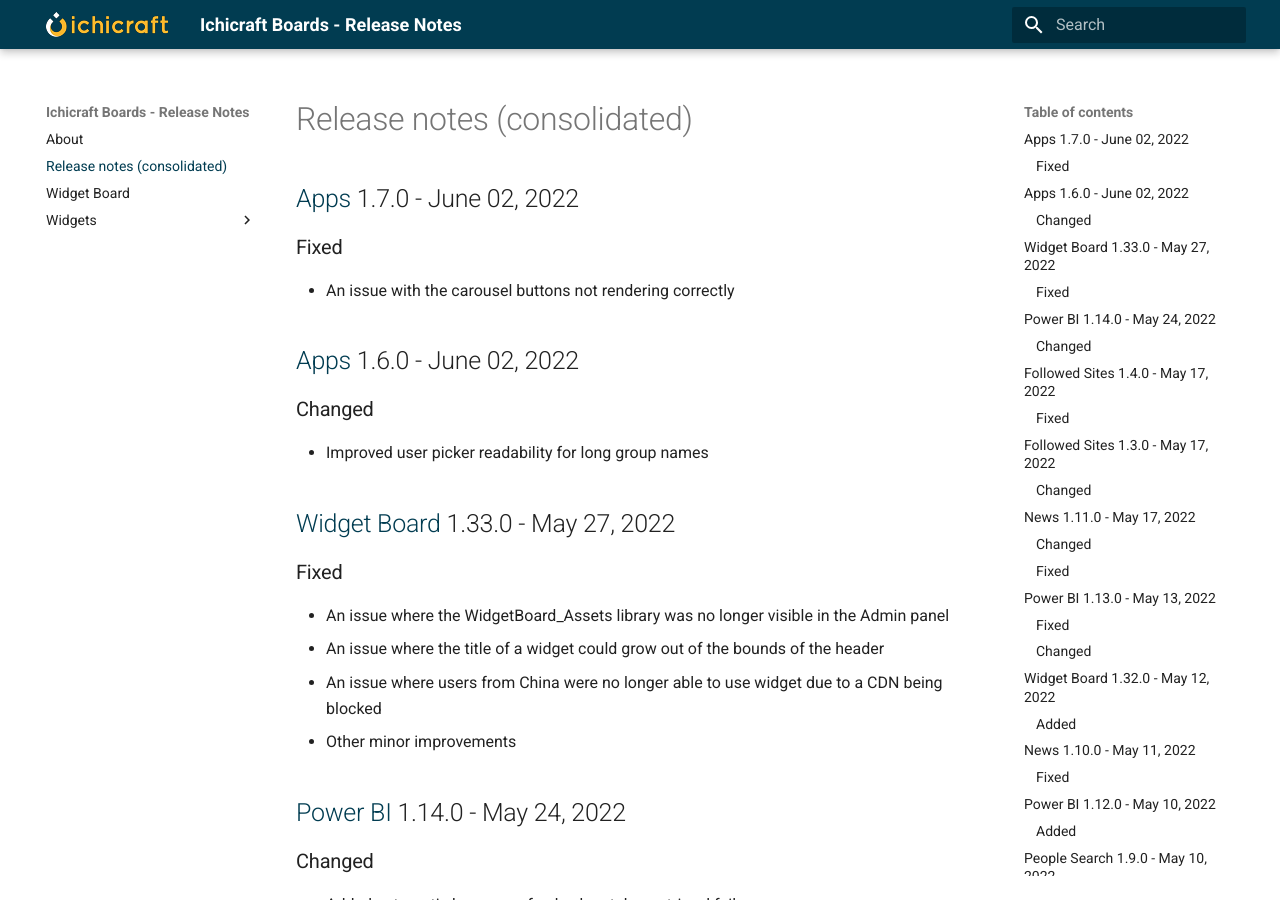
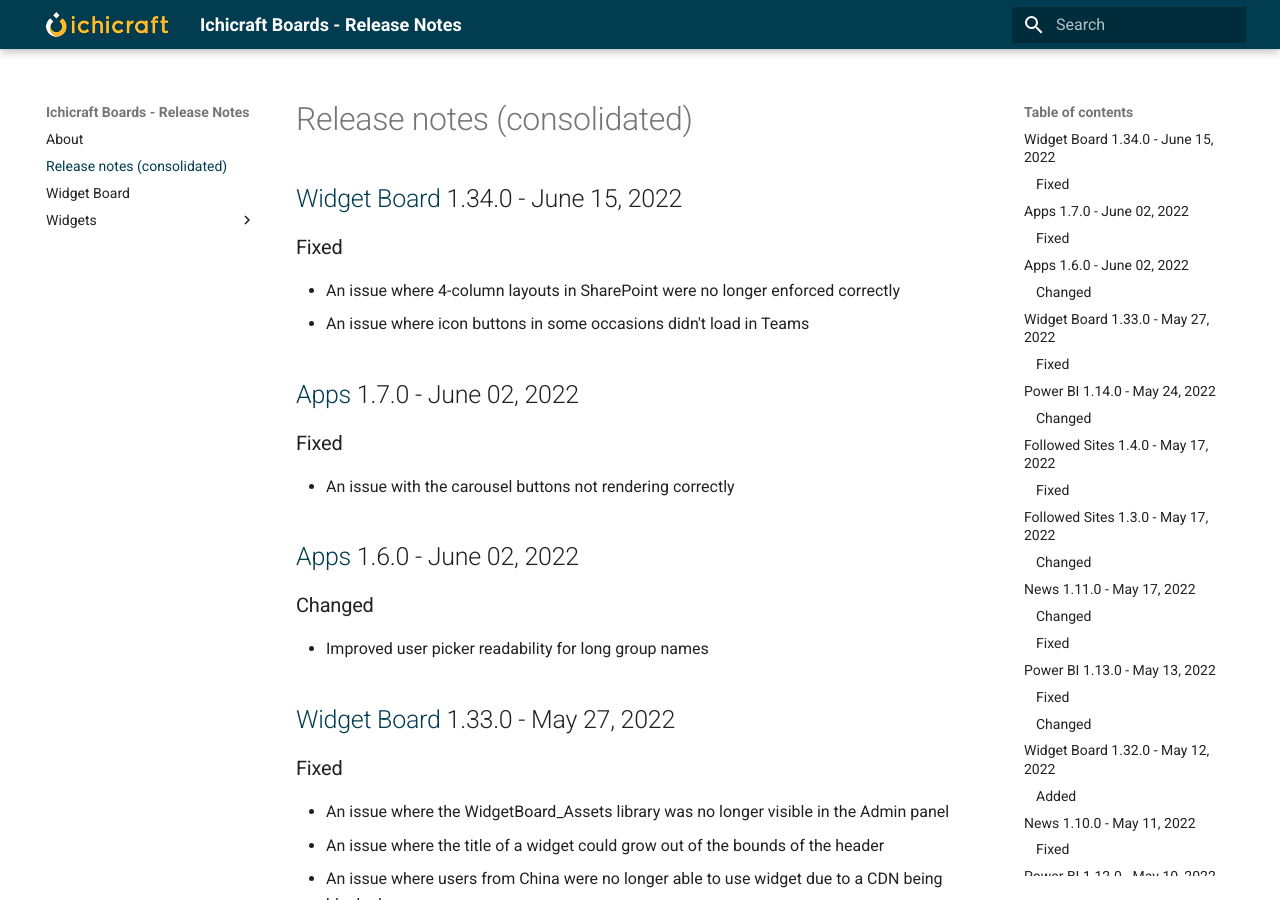
Before and after one commit to ichicraft/widgets-docs, an MkDocs documentation site: the page built from docs/Release-notes-(consolidated).md, in a window 1280 px wide and 900 px high. Built offline with MkDocs 1.6.1 and Material for MkDocs 9.7.7, drawn with Linux system fonts in a browser that asks for light colours.

Commit message:
Release notes updated by BuildService

```diff
--- a/docs/Release-notes-(consolidated).md
+++ b/docs/Release-notes-(consolidated).md
@@ -1,3 +1,9 @@
+## [Widget Board](./Widget Board.md) 1.34.0 - June 15, 2022
+
+### Fixed
+- An issue where 4-column layouts in SharePoint were no longer enforced correctly
+- An issue where icon buttons in some occasions didn&#x27;t load in Teams
+
 ## [Apps](./Widgets/Apps.md) 1.7.0 - June 02, 2022
 
 ### Fixed
```
Also changed, not shown: docs/Widget Board.md (+6 -0 lines).
